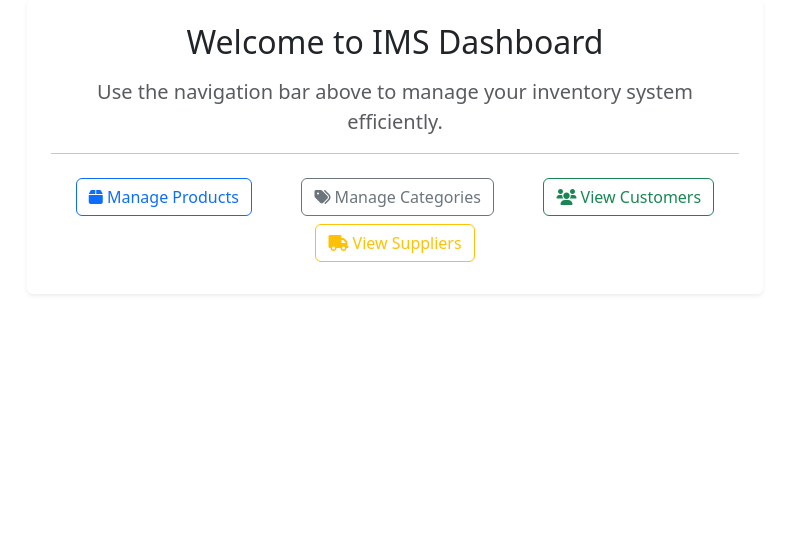
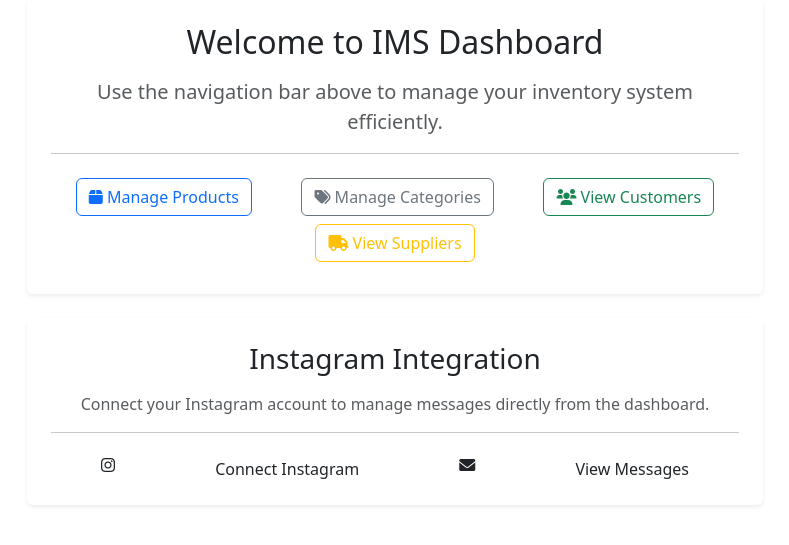
Before and after one commit to Sarcasticsalad/IMS_v2, a Django app: page /ims/dashboard/ in a window 1280 px wide. Shown: the part 97-642 px from the top of the page, without its empty margins (245-1034 px from the left). Run offline with Django 4.2, Linux system fonts and the light colour scheme; the visitor is signed in with stand-in values (Sample User, id 1).

Commit message:
Updated dashboard with instagram widget

```diff
--- a/ims_project/ims/templates/ims/dashboard.html
+++ b/ims_project/ims/templates/ims/dashboard.html
@@ -26,6 +26,7 @@
                 </div>
             </div>
         </div>
+        {% include 'ims/instagram_widget.html' %}
     </div>
 </div>
 {% endblock %}
```
